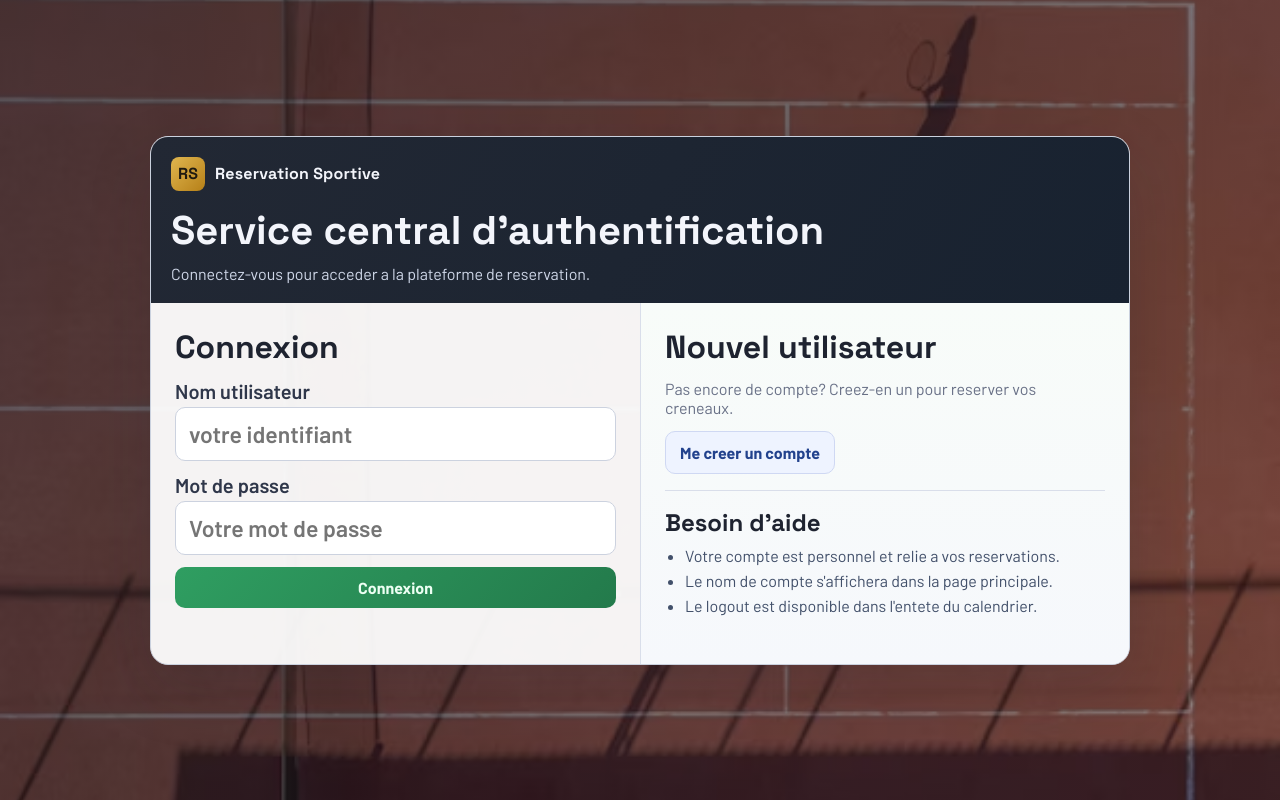
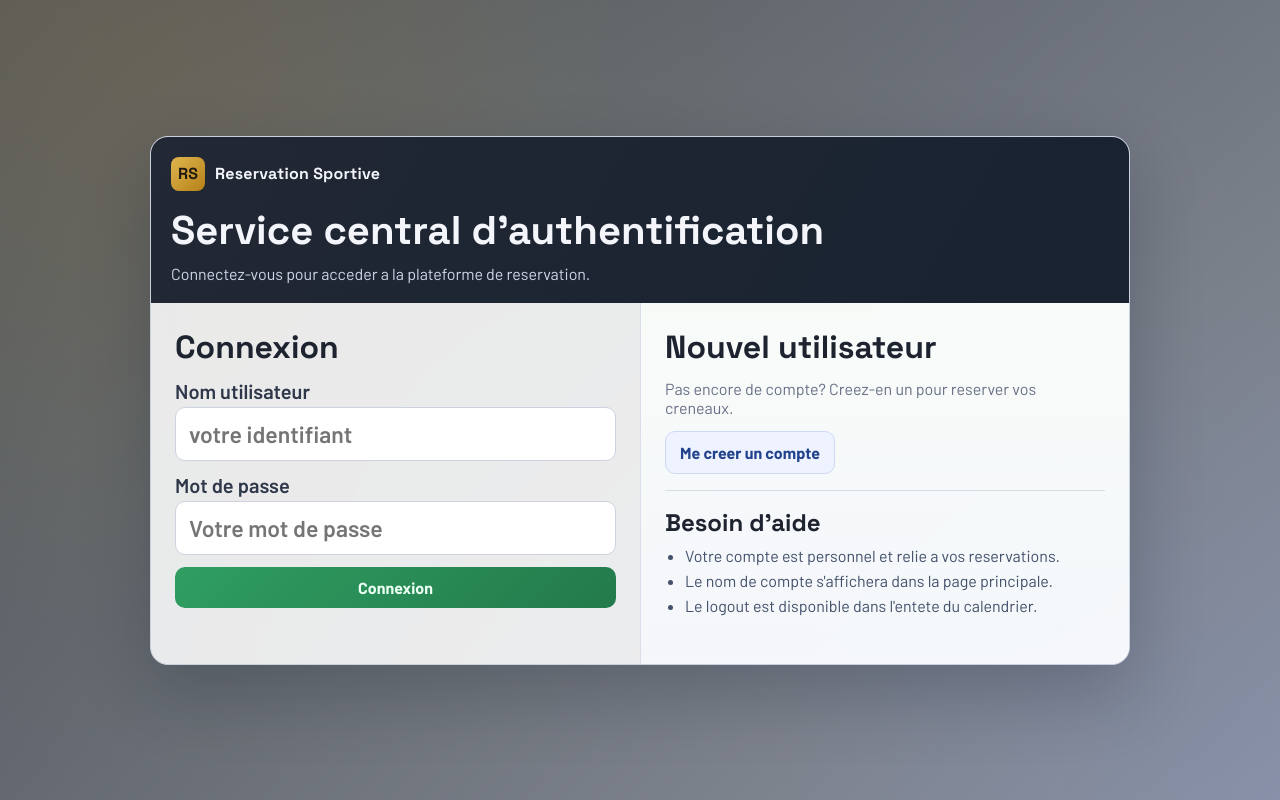
Before and after one commit to Fokoue22/Systeme-de-reservation-plateaux-sportifs, a FastAPI app: page / in a window 1280 px wide. Run offline with FastAPI, Linux system fonts and the light colour scheme.

Commit message:
style: refine settings and auth visuals

```diff
--- a/static/css/auth.css
+++ b/static/css/auth.css
@@ -19,8 +19,7 @@ body {
   margin: 0;
   min-height: 100vh;
   background:
-    linear-gradient(135deg, rgba(20, 24, 35, 0.72), rgba(20, 24, 35, 0.48)),
-    url("/Images/premium_photo-1708119178797-d25fe777efba.avif") center/cover no-repeat fixed,
+    linear-gradient(135deg, rgba(14, 18, 28, 0.58), rgba(14, 18, 28, 0.28)),
     radial-gradient(circle at 14% 8%, #f7ecd1 0%, #e5eadf 28%, #d7dde8 62%, #cfd6e2 100%);
   font-family: "Barlow", sans-serif;
   color: var(--ink);
@@ -31,15 +30,30 @@ body {
   display: grid;
   place-items: center;
   padding: 24px;
+  position: relative;
+  isolation: isolate;
+}
+
+.auth-shell::before {
+  content: "";
+  position: absolute;
+  inset: 0;
+  background:
+    linear-gradient(135deg, rgba(10, 14, 24, 0.28), rgba(10, 14, 24, 0.08)),
+    radial-gradient(circle at top left, rgba(255, 215, 120, 0.16), transparent 42%),
+    radial-gradient(circle at bottom right, rgba(89, 130, 247, 0.12), transparent 34%);
+  pointer-events: none;
+  z-index: -1;
 }
 
 .auth-card {
   width: min(100%, 980px);
   border: 1px solid #cad1de;
   border-radius: 18px;
-  background: rgba(255, 255, 255, 0.94);
-  box-shadow: 0 24px 64px rgba(22, 30, 47, 0.16);
+  background: rgba(255, 255, 255, 0.86);
+  box-shadow: 0 28px 70px rgba(16, 24, 40, 0.24);
   overflow: hidden;
+  backdrop-filter: blur(18px);
 }
 
 .auth-header {
@@ -95,7 +109,7 @@ body {
 
 .panel.right {
   border-left: 1px solid var(--line);
-  background: linear-gradient(180deg, #f8fcf9 0%, #f6f8fc 100%);
+  background: linear-gradient(180deg, rgba(248, 252, 249, 0.96) 0%, rgba(246, 248, 252, 0.9) 100%);
 }
 
 .panel h2 {
@@ -245,7 +259,7 @@ li + li {
 }
 
 .auth-single {
-  width: min(100%, 620px);
+  width: min(100%, 660px);
 }
 
 .input-with-icon {
@@ -326,6 +340,14 @@ li + li {
 }
 
 @media (max-width: 960px) {
+  .auth-shell {
+    padding: 16px;
+  }
+
+  .auth-card {
+    background: rgba(255, 255, 255, 0.9);
+  }
+
   .auth-header h1,
   .auth-single .auth-header h1 {
     font-size: 31px;
--- a/templates/auth_login.html
+++ b/templates/auth_login.html
@@ -10,7 +10,7 @@
       href="https://fonts.googleapis.com/css2?family=Barlow:wght@400;500;600;700&family=Space+Grotesk:wght@500;700&display=swap"
       rel="stylesheet"
     />
-    <link rel="stylesheet" href="/static/css/auth.css?v=20260418a" />
+    <link rel="stylesheet" href="/static/css/auth.css?v=20260419b" />
   </head>
   <body>
     <main class="auth-shell">
--- a/templates/auth_register.html
+++ b/templates/auth_register.html
@@ -10,7 +10,7 @@
       href="https://fonts.googleapis.com/css2?family=Barlow:wght@400;500;600;700&family=Space+Grotesk:wght@500;700&display=swap"
       rel="stylesheet"
     />
-    <link rel="stylesheet" href="/static/css/auth.css?v=20260418a" />
+    <link rel="stylesheet" href="/static/css/auth.css?v=20260419b" />
   </head>
   <body>
     <main class="auth-shell">
```
Also changed, not shown: static/css/calendar.css (+31 -30 lines), static/js/calendar.js (+24 -3 lines), templates/calendar.html (+3 -4 lines).
